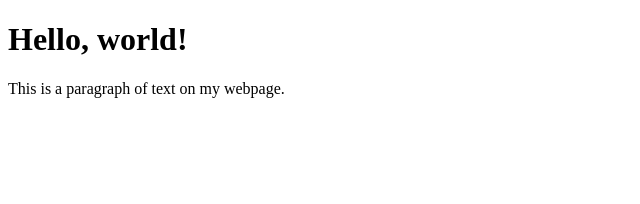
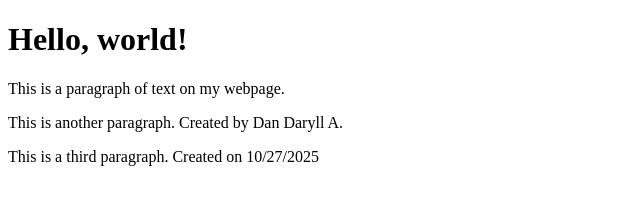
Before and after one commit to dandaryll/1fixit.com, a plain HTML site: page index.html in a window 1280 px wide. Shown: the whole page, without its empty margins (0-640 px from the left). Drawn offline with Linux system fonts and the light colour scheme.

Commit message:
Add files via upload
Update version 2 10/27/2025 index.html temporary

```diff
--- a/index.html
+++ b/index.html
@@ -8,5 +8,7 @@
   <body>
     <h1>Hello, world!</h1>
     <p>This is a paragraph of text on my webpage.</p>
+    <p>This is another paragraph. Created by Dan Daryll A.</p>
+    <p>This is a third paragraph. Created on 10/27/2025</p>
   </body>
 </html>
```
